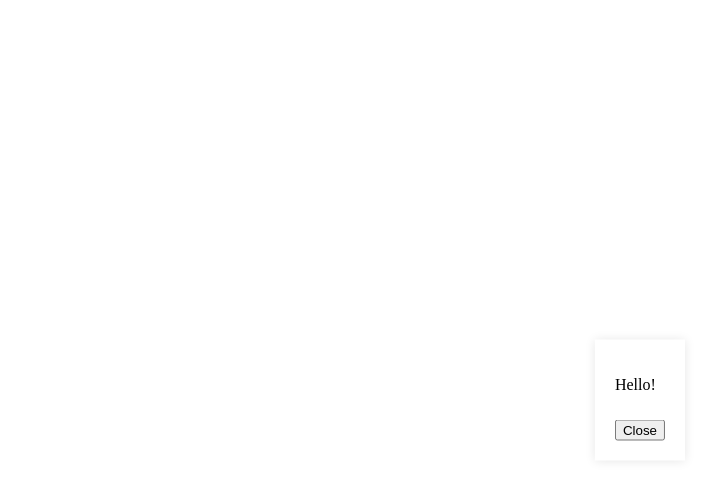
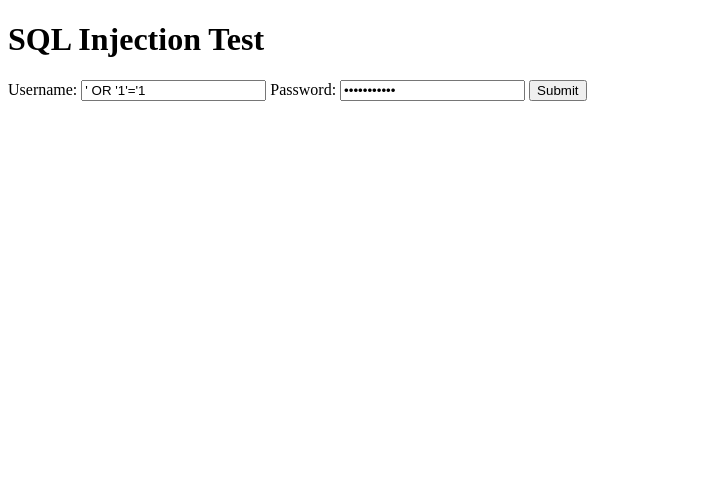
Before and after one commit to awaxrx/awaxrx.github.io, a plain HTML site: page index.html in a window 1280 px wide. Shown: the whole page, without its empty margins (0-720 px from the left). Drawn offline with Linux system fonts and the light colour scheme.

Commit message:
Update index.html

```diff
--- a/index.html
+++ b/index.html
@@ -3,38 +3,30 @@
 <head>
     <meta charset="UTF-8">
     <meta name="viewport" content="width=device-width, initial-scale=1.0">
-    <title>Hello Page</title>
-    <style>
-        .popup {
-            display: none;
-            position: fixed;
-            left: 50%;
-            top: 50%;
-            transform: translate(-50%, -50%);
-            padding: 20px;
-            background-color: white;
-            box-shadow: 0px 0px 10px rgba(0, 0, 0, 0.1);
-        }
-        .popup.show {
-            display: block;
-        }
-        .popup button {
-            margin-top: 10px;
-        }
-    </style>
+    <title>SQL Injection Test</title>
 </head>
 <body>
-    <div class="popup" id="popup">
-        <p>Hello!</p>
-        <button onclick="closePopup()">Close</button>
-    </div>
+    <h1>SQL Injection Test</h1>
+    <form id="loginForm">
+        <label for="username">Username:</label>
+        <input type="text" id="username" name="username">
+        <label for="password">Password:</label>
+        <input type="password" id="password" name="password">
+        <button type="button" onclick="testSqlInjection()">Submit</button>
+    </form>
+
     <script>
-        window.onload = function() {
-            document.getElementById('popup').classList.add('show');
+        function testSqlInjection() {
+            var username = document.getElementById('username').value;
+            var password = document.getElementById('password').value;
+            console.log("Injected Username: " + username);
+            console.log("Injected Password: " + password);
+            alert("Testing SQL Injection with:\nUsername: " + username + "\nPassword: " + password);
         }
-        function closePopup() {
-            document.getElementById('popup').classList.remove('show');
-        }
+
+        // Automatically fill in the fields with the SQL injection string
+        document.getElementById('username').value = "' OR '1'='1";
+        document.getElementById('password').value = "' OR '1'='1";
     </script>
 </body>
 </html>
```
